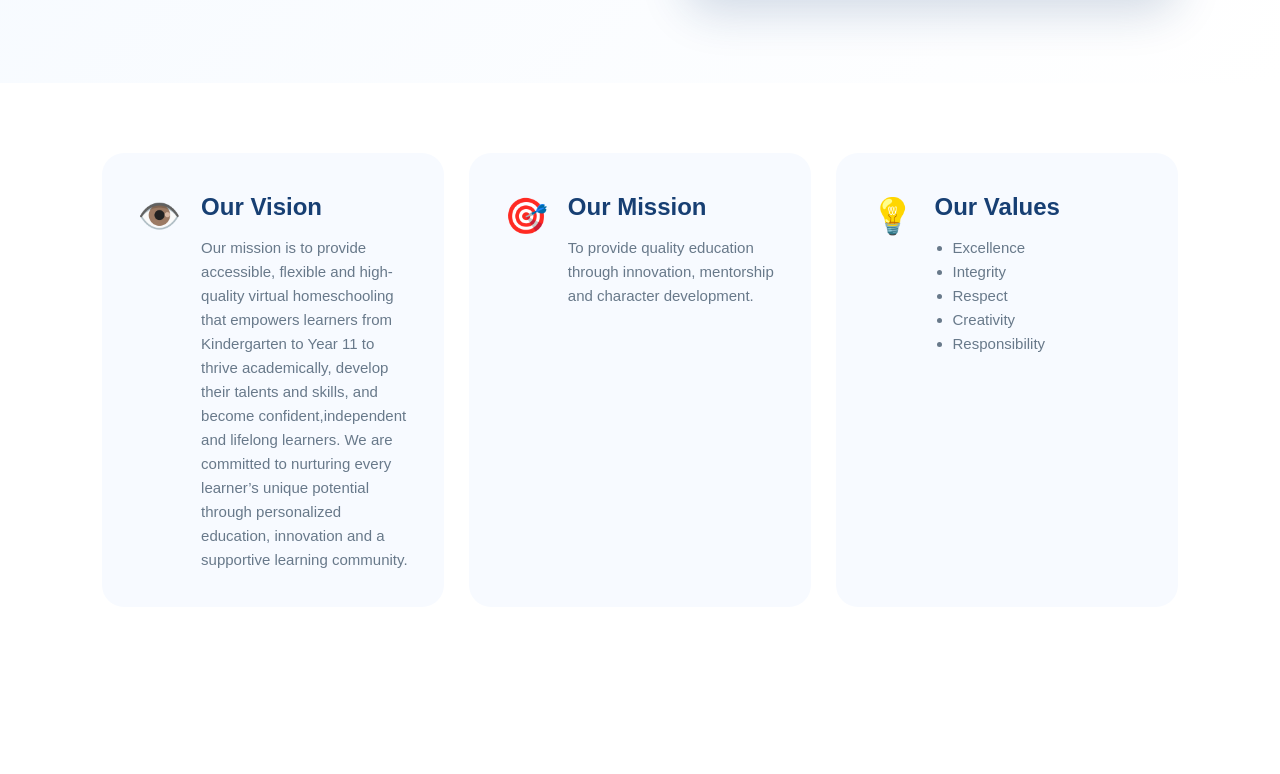
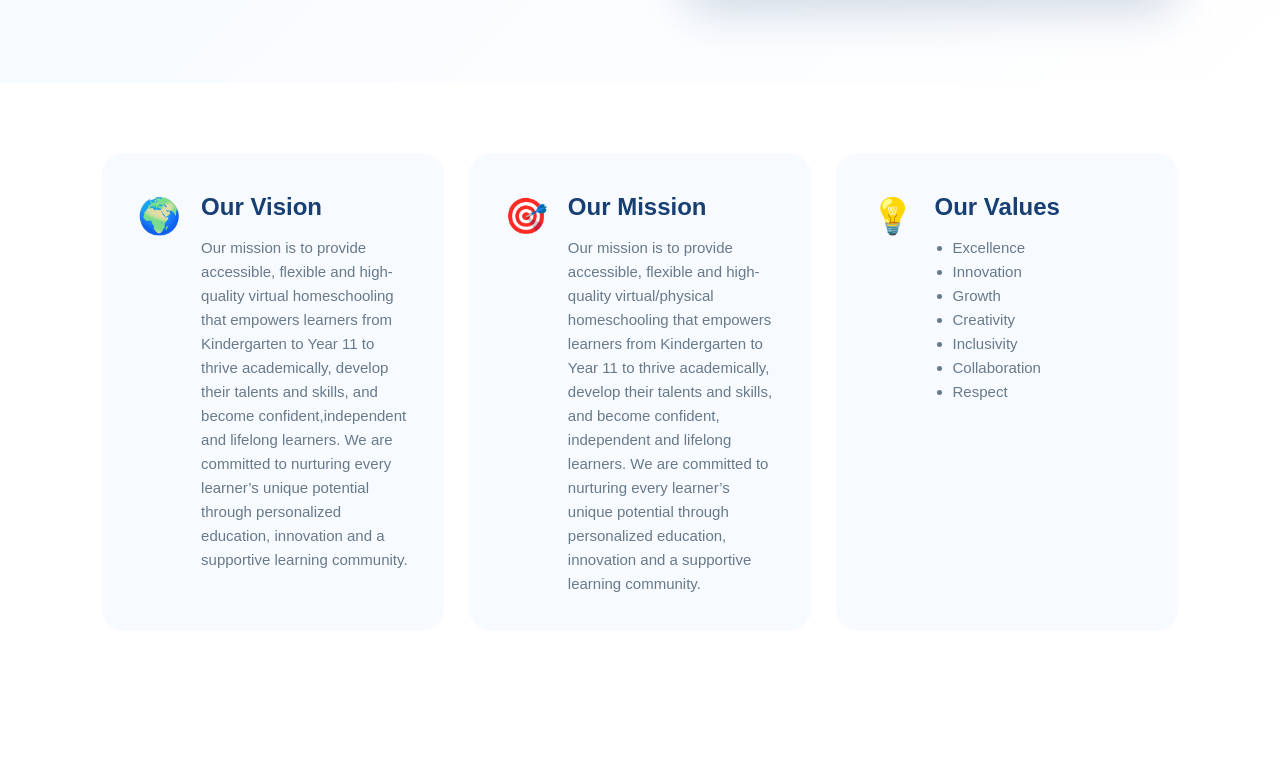
Before and after one commit to angelshaven14-coder/little-scholars-talent-hub, a plain HTML site: page index.html in a window 1280 px wide. Shown: the part 668-1442 px from the top of the page. Drawn offline with Linux system fonts and the light colour scheme.

Commit message:
Update index.html

```diff
--- a/index.html
+++ b/index.html
@@ -71,7 +71,7 @@
     <section class="vision-mission">
 
         <div class="info-card vision">
-            <div class="icon">👁️</div>
+            <div class="icon">🌍</div>
 
             <div>
                 <h2>Our Vision</h2>
@@ -93,8 +93,9 @@
                 <h2>Our Mission</h2>
 
                 <p>
-                    To provide quality education through innovation,
-                    mentorship and character development.
+                   Our mission is to provide accessible, flexible and high-quality virtual/physical homeschooling that empowers learners from Kindergarten to Year 11
+                    to thrive academically, develop their talents and skills, and become confident, independent and lifelong learners. We are committed to nurturing every learner’s
+                    unique potential through personalized education, innovation and a supportive learning community.
                 </p>
             </div>
         </div>
@@ -108,10 +109,12 @@
 
                 <ul>
                     <li>Excellence</li>
-                    <li>Integrity</li>
+                    <li>Innovation</li>
+                    <li>Growth</li>
+                    <li>Creativity</li>
+                    <li>Inclusivity</li>
+                    <li>Collaboration</li>
                     <li>Respect</li>
-                    <li>Creativity</li>
-                    <li>Responsibility</li>
                 </ul>
             </div>
         </div>
```
